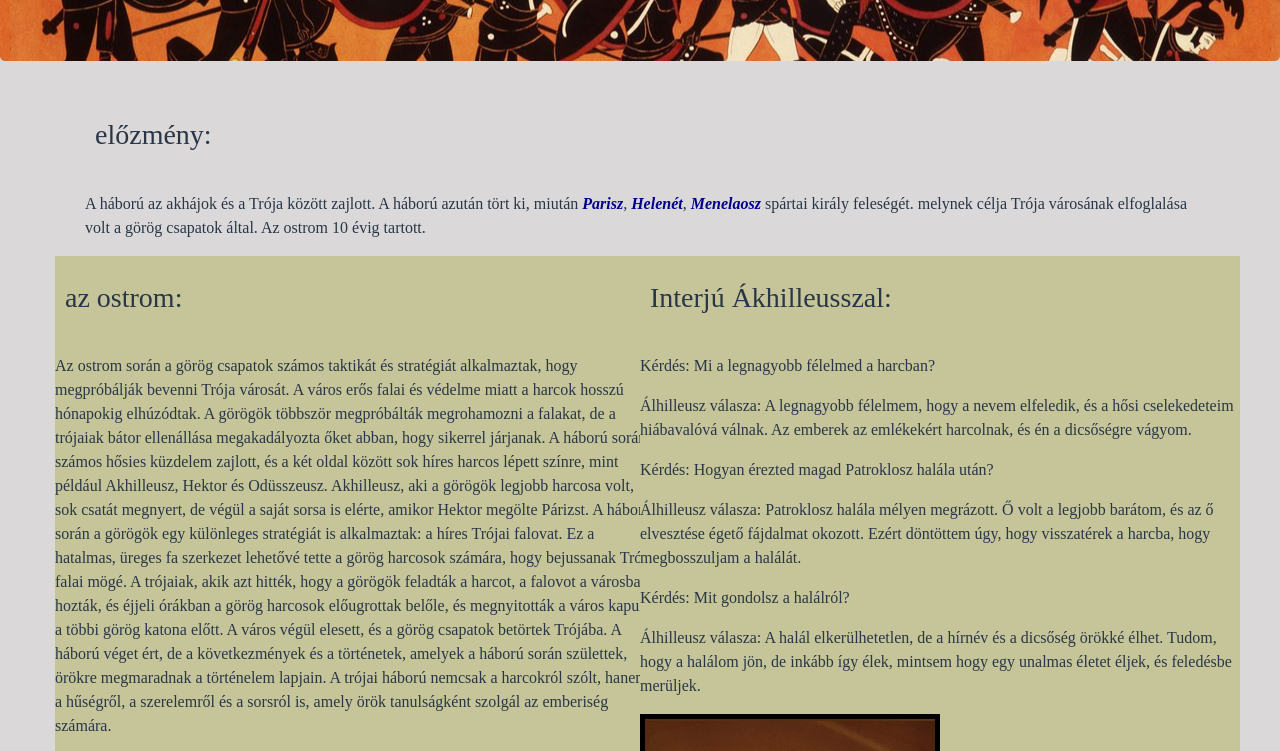
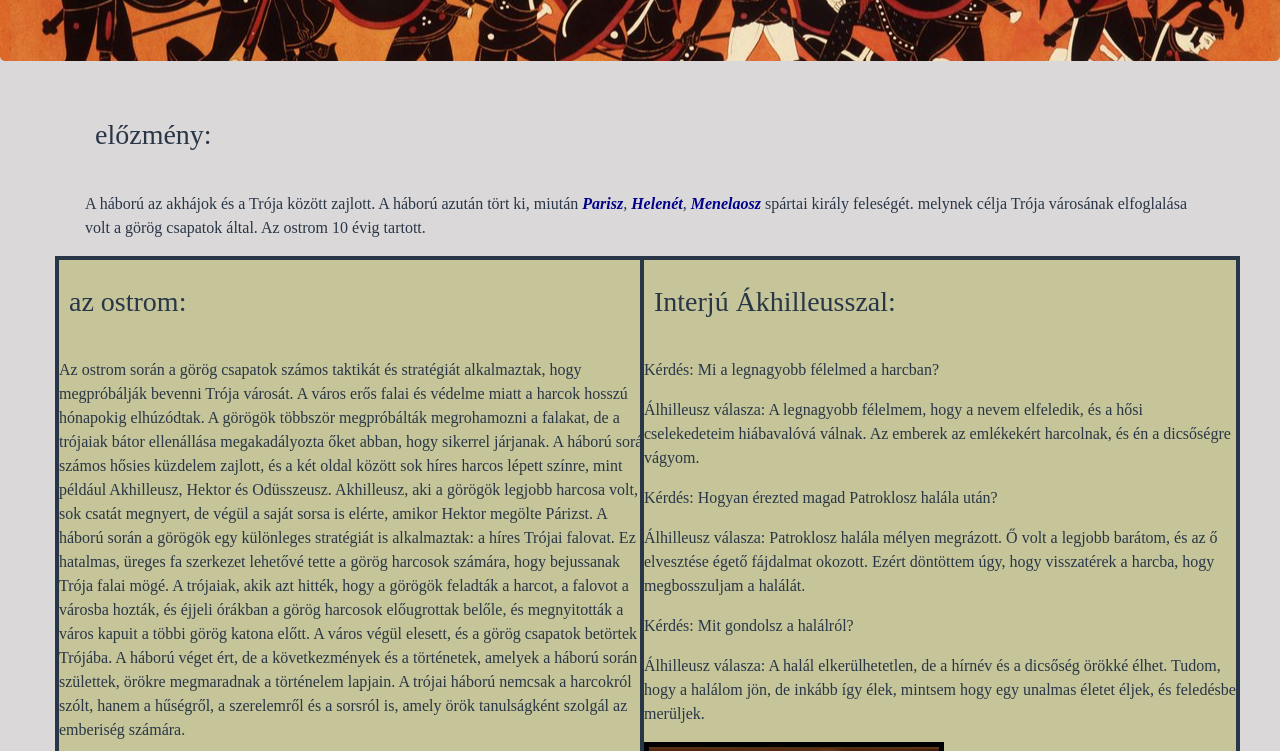
Before and after one commit to Csorbab/Trojai-haboru, a plain HTML site: page index.html in a window 1280 px wide. Shown: the part 189-940 px from the top of the page. Drawn offline with Linux system fonts and the light colour scheme; a script that the page names is missing.

Commit message:
Update trojai haboru.css

```diff
--- a/trojai haboru.css
+++ b/trojai haboru.css
@@ -33,6 +33,7 @@ body{
   padding-bottom: 15px;
   background-color: #C5C599;
   width: 600px;
+  border: solid 4px;
 }
 
 h3{
```
